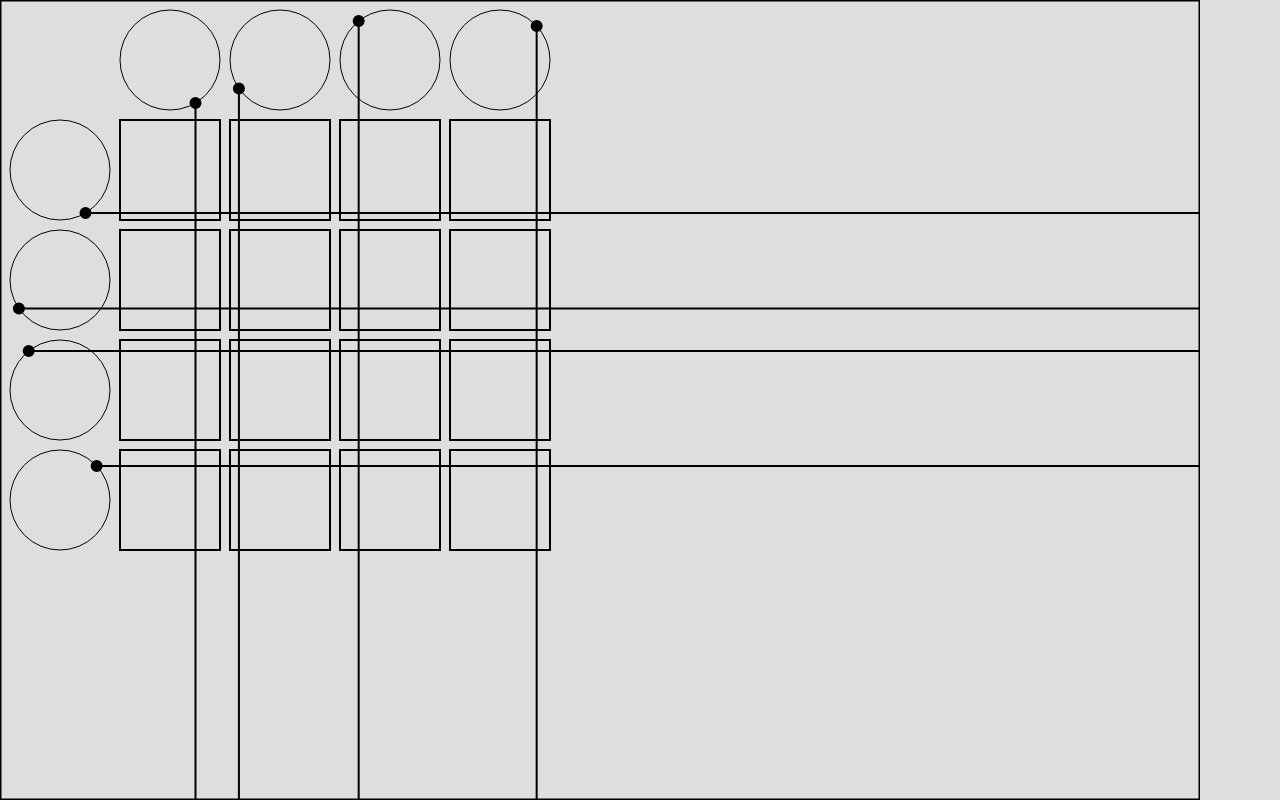
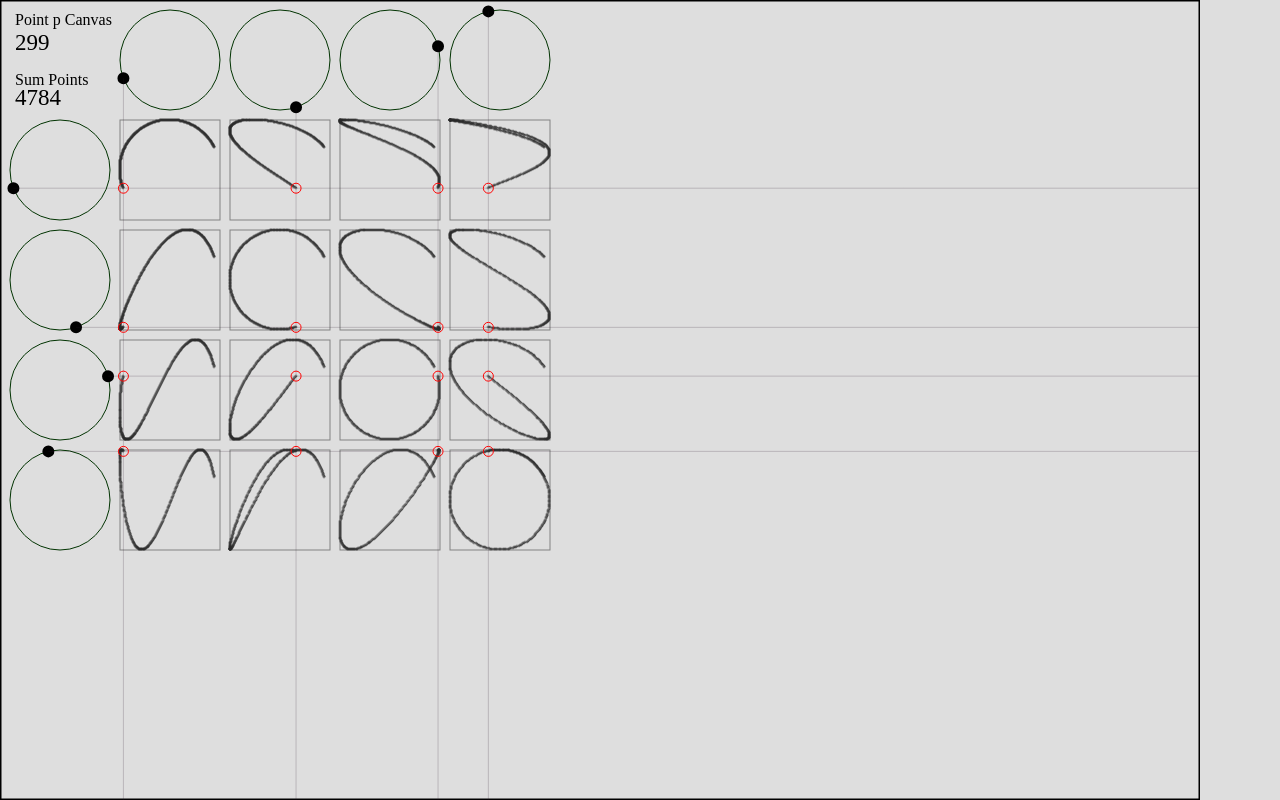
Before and after one commit to dexta/lisaoszi, a website: page frontend/index.html in a window 1280 px wide. Drawn offline with Linux system fonts and the light colour scheme.

Commit message:
close to version 1.0 waiting for cleanup

```diff
--- a/frontend/index.html
+++ b/frontend/index.html
@@ -56,7 +56,6 @@
     //   VERTICAL_CIRCLES[j].draw();
 
     // }
-
     for(let bx=0;bx<=4;bx++) {
       BOX_GRID[bx] = [];
       for(let by=0;by<=4;by++) {
@@ -66,17 +65,24 @@
         } else if(by===0&&bx>0) {
           BOX_GRID[bx][by] = new circleCorner(sx*(by+1)-sr,sy*(bx+1)-sr,sr);
           BOX_GRID[bx][by].isHorizontal = false;
+          BOX_GRID[bx][by].speed = 0.0051*(bx+1);
         } else if(bx===0&&by>0) {
           BOX_GRID[bx][by] = new circleCorner(sx*(by+1)-sr,sy*(bx+1)-sr,sr);
+          BOX_GRID[bx][by].speed = 0.0051*(by+1);
         } else {
           BOX_GRID[bx][by] = new littleCanvas(sx*(by+1)-sr,sy*(bx+1)-sr,sr*2);
+          BOX_GRID[bx][by].extAxesObjX = BOX_GRID[0][by];
+          BOX_GRID[bx][by].extAxesObjY = BOX_GRID[bx][0];
         }
 
         BOX_GRID[bx][by].draw();
       }
     }
+    BOX_GRID[0][0] = new infoText(sx-sr,sy-sr,sr);
+    BOX_GRID[0][0].gridText = 4*4;
+    BOX_GRID[0][0].pointCountObj = BOX_GRID[4][4];
 
-    RUNID = setInterval(draw, 1000/30 );
+    RUNID = setInterval(draw, 1000/60 );
   };
 
   // const loop = () => {
@@ -105,9 +111,9 @@
     for(let y=0;y<=4;y++) {
       for(let x=0;x<=4;x++) {
         if(!BOX_GRID[y][x]) continue;
-        if(BOX_GRID[y][x].angle||false) {
-          BOX_GRID[y][x].angle -= (y+x)*.01;
-        }
+        // if(BOX_GRID[y][x].angle||false) {
+        //   BOX_GRID[y][x].angle -= (y+x)*.01;
+        // }
         BOX_GRID[y][x].draw();
       }
     }
@@ -163,6 +169,7 @@
     constructor(x,y,r) {
       super(x,y,r);
       this.angle = 90;
+      this.speed = -.01;
       this.pointOnCX = 0;
       this.pointOnCY = 0;
       this.isHorizontal = true;
@@ -170,6 +177,8 @@
       this.circleDotColor = '#000000';
       this.circleDotRadius = 5;
       this.circleDotLine = 2;
+      this.projLineColor = 'rgba(42,23,42,.2)';
+      this.projLineWidth = 1;
     }
 
     set setIsHorizontal(newVal) {
@@ -185,19 +194,19 @@
     }
 
     draw() {
+      this.pointOnCX = this.X + this.radius * Math.sin(this.angle);
+      this.pointOnCY = this.Y + this.radius * Math.cos(this.angle);
+      this.angle = this.angle + this.speed;
+
+      // Outline Circle
       ctx.beginPath();
       ctx.lineWidth = "1";
-      // ctx.fillStyle = null;
+      ctx.strokeStyle = this.circleOutlineColor;
       ctx.arc(this.X, this.Y, this.radius, 0, 2 * Math.PI, false);
       ctx.stroke();
 
-      ctx.strokeStyle = this.circleOutlineColor;
-
-      this.pointOnCX = this.X + this.radius * Math.sin(this.angle);
-      this.pointOnCY = this.Y + this.radius * Math.cos(this.angle);
-
+      // Dot on the Circle outline
       ctx.beginPath();
-
       ctx.lineWidth = this.circleDotLine;
       ctx.strokeStyle = this.circleDotColor;
       ctx.arc(this.pointOnCX, this.pointOnCY, this.circleDotRadius , 0, 2 * Math.PI, false);
@@ -205,8 +214,10 @@
       ctx.fill();
       ctx.stroke();
 
-
+      // projected line to the other side
       ctx.beginPath();
+      ctx.strokeStyle = this.projLineColor;
+      ctx.lineWidth = this.projLineWidth;
       ctx.moveTo(this.pointOnCX,this.pointOnCY);
       if(this.isHorizontal) {
         ctx.lineTo(this.pointOnCX,HEIGHT);
@@ -221,17 +232,83 @@
   class littleCanvas extends canvasObj {
     constructor(x,y,r) {
       super(x,y,r);
+      this.extAxesObjX = {};
+      this.extAxesObjY = {};
+      this.dotLineList = [];
+      this.boxOutlineColor = "rgba(42,42,42,0.5)";
+      this.boxOutlineStroke = 1;
+      this.dotDotColor = 42;
+    }
+
+    manageList (x,y) {
+      let dLen = this.dotLineList.length;
+      if(dLen>2000) {
+        console.log("collect your carbage");
+        this.dotLineList = this.dotLineList.slice(500);
+        let oldLen = dLen;
+        dLen = this.dotLineList.length;
+        console.log(`Length before ${oldLen} and after ${dLen}`);
+
+      }
+      this.dotLineList.push([Math.floor(y),Math.floor(x)]);
+      // let canvasData = ctx.getImageData(0, 0, WIDTH, HEIGHT);
+      ctx.beginPath();
+      for(let d=0;d<=dLen;d++) {
+        ctx.arc(this.dotLineList[d][0],this.dotLineList[d][1],1,2 * Math.PI, false);
+        // let ty = Math.floor(this.dotLineList[d][0]);
+        // let tx = Math.floor(this.dotLineList[d][1]);
+        // let index = (ty + tx * WIDTH ) * 4;
+        // canvasData.data[index + 0] = this.dotDotColor;
+        // canvasData.data[index + 1] = this.dotDotColor;
+        // canvasData.data[index + 2] = this.dotDotColor;
+        // canvasData.data[index + 3] = 255; // alpha channel
+
+      }
+      ctx.stroke();
+      // ctx.putImageData(canvasData, 0, 0);
     }
 
     draw() {
       ctx.beginPath();
-      ctx.strokeStyle = '#000';
-      ctx.lineWidth ="2";
+      ctx.strokeStyle = this.boxOutlineColor;
+      ctx.lineWidth = this.boxOutlineStroke;
       let x1 = this.X-(this.radius/2);
       let y1 = this.Y-(this.radius/2);
 
       ctx.strokeRect(x1, y1, this.radius, this.radius);
       ctx.stroke();
+
+      this.manageList(this.extAxesObjY.pointOnCY,this.extAxesObjX.pointOnCX);
+      // ctx.beginPath();
+      // ctx.strokeStyle = this.dotLineColor;
+      // ctx.lineWidth = this.dotLineLineWidth;
+      ctx.beginPath();
+      ctx.strokeStyle = "red";
+      ctx.lineWidth = "1";
+      ctx.arc(this.extAxesObjX.pointOnCX,this.extAxesObjY.pointOnCY , 5 ,2 * Math.PI, false)
+      ctx.stroke();
+    }
+  }
+
+  class infoText extends canvasObj {
+    constructor(x,y,r) {
+      super(x,y,r);
+      this.font = '23px serif';
+      this.gridText = '';
+      this.pointCountObj = {};
+
+    }
+
+    draw() {
+      ctx.font = this.font;
+      // ctx.fillText(this.gridText, this.X-(this.radius*.9), this.Y-(this.radius*.9));
+      let pCount = this.pointCountObj.dotLineList.length;
+      let sumPointCount = pCount * this.gridText;
+      ctx.fillText(pCount, this.X-(this.radius*.9), this.Y - (this.radius*.2));
+      ctx.fillText(sumPointCount, this.X-(this.radius*.9), this.Y + (this.radius*.9));
+      ctx.font = '16px serif';
+      ctx.fillText("Point p Canvas", this.X-(this.radius*.9), this.Y - (this.radius*.7));
+      ctx.fillText("Sum Points", this.X-(this.radius*.9), this.Y + (this.radius*.5));
     }
   }
 </script>
```
